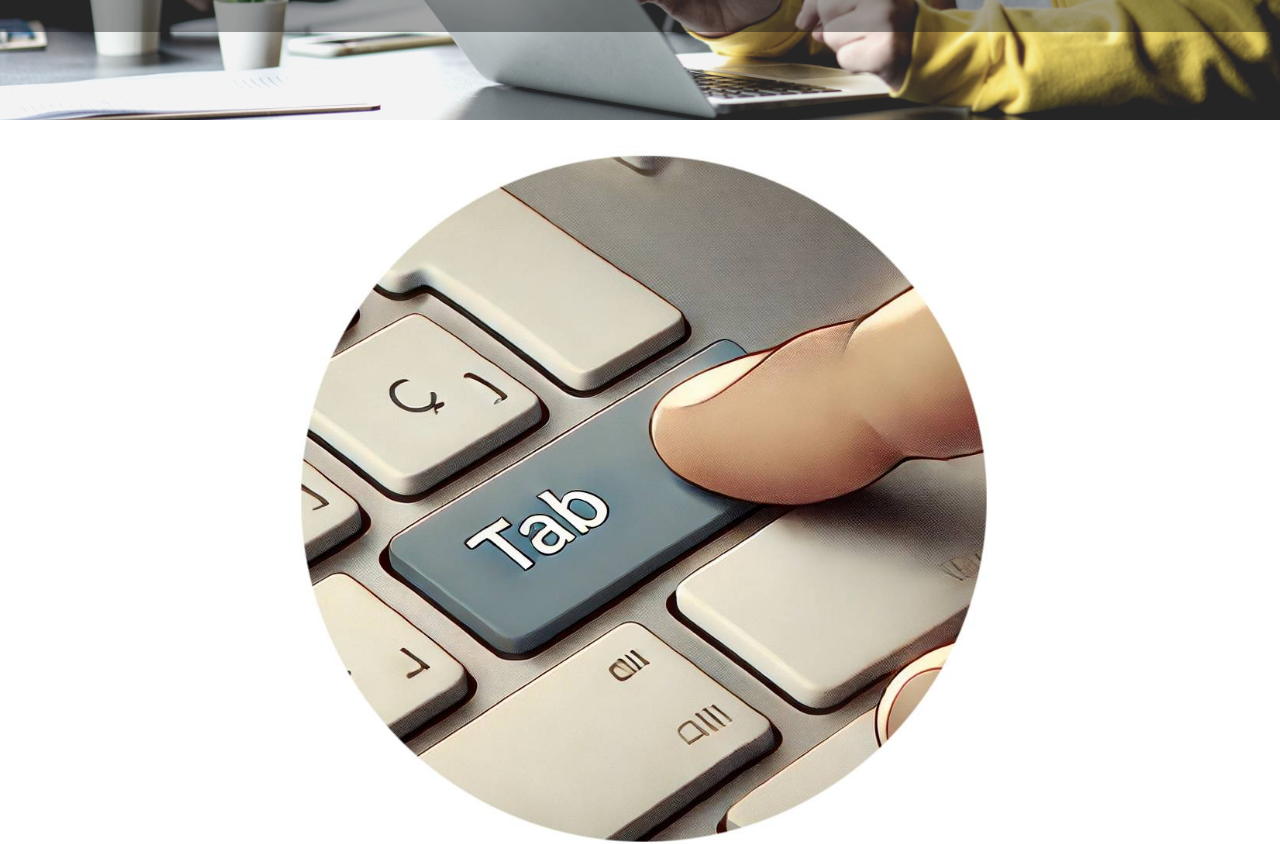
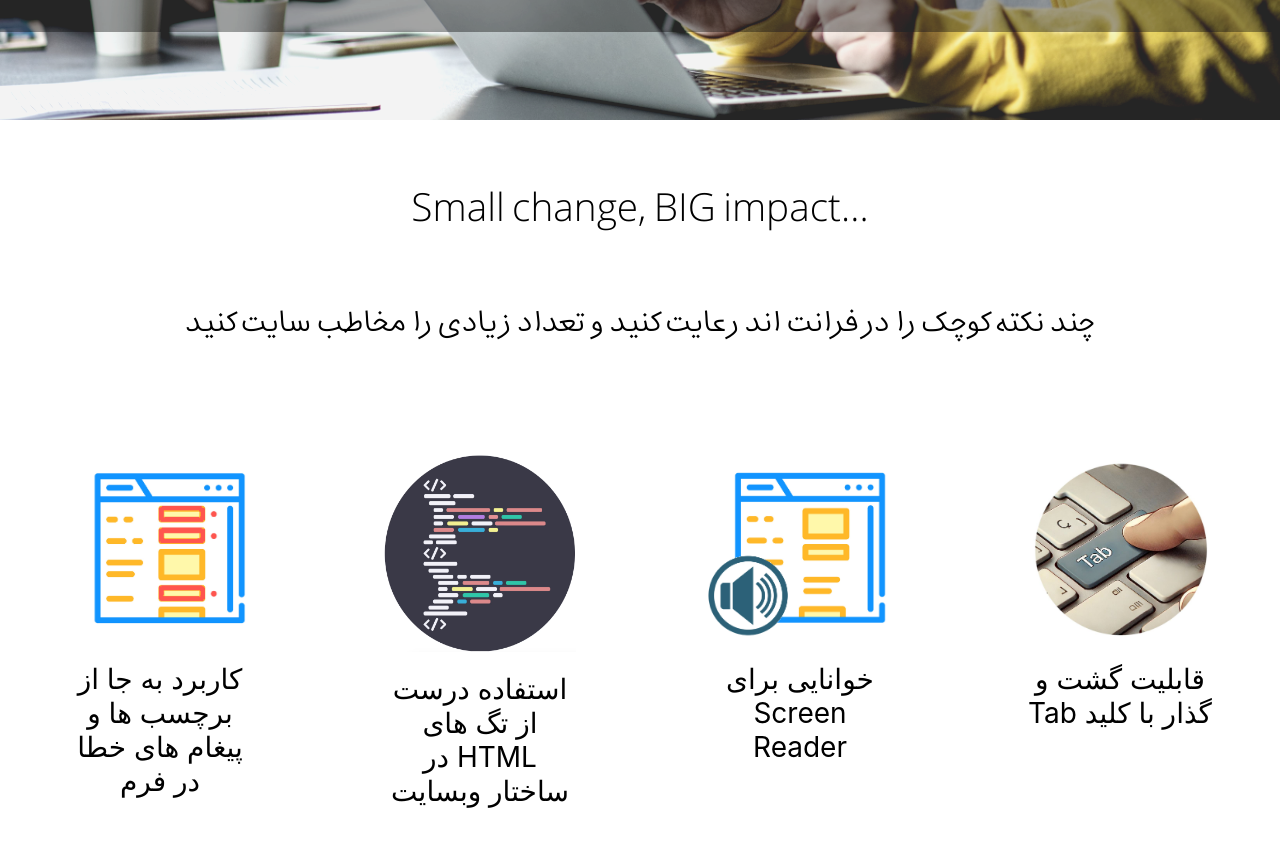
Before and after one commit to boshranabaei/iran-web-a11y, a React (Create React App) app: page / in a window 1280 px wide. Shown: the part 800-1644 px from the top of the page. Built offline with nearby package versions, Linux system fonts and the light colour scheme.

Commit message:
Finished with the home page

```diff
--- a/src/assets/scss/colors.scss
+++ b/src/assets/scss/colors.scss
@@ -1,6 +1,7 @@
 /* background color */
 $header-gray: #DBDDE3;
 $light-blue: #86CCF8;
+$light-gray: #D3D3D3;
 $light-green: #C9D254;
 $light-pink: #EAAECA;
 $shadow: #3F5347;
--- a/src/assets/strings/constantTitles.js
+++ b/src/assets/strings/constantTitles.js
@@ -1,6 +1,8 @@
 module.exports = {
     HOME_P1_1: 'ما طراحان و برنامه نویسانی هستیم که برای "همه" سایت و اپلیکیشن می سازیم.',
     HOME_P1_2:'حتی با تفاوت ها و محدودیت های جسمی/ ذهنی',
+    HOME_P2_1:'Small change, BIG impact...',
+    HOME_P2_2:'چند نکته کوچک را در فرانت اند رعایت کنید و تعداد زیادی را مخاطب سایت کنید',
     HOME_S1:'قابلیت گشت و گذار با کلید Tab',
     HOME_S2:'خوانایی برای Screen Reader',
     HOME_S3:'استفاده درست از تگ های HTML در ساختار وبسایت',
--- a/src/home/home.js
+++ b/src/home/home.js
@@ -1,7 +1,7 @@
 import './home.scss';
 import {
     HOME_P1_1, HOME_P1_2, CHECKLIST_DESIGN, CHECKLIST_PROGRAMMING,
-    HOME_S1, HOME_S2, HOME_S3, HOME_S4
+    HOME_S1, HOME_S2, HOME_S3, HOME_S4, HOME_P2_1, HOME_P2_2
 } from '../assets/strings/constantTitles';
 import homeSum1 from "../assets/img/home-sum-1.jpg";
 import homeSum2 from "../assets/img/home-sum-2.png";
@@ -16,27 +16,32 @@ function Home() {
           <p className="supreme fade-in">{HOME_P1_2}</p>
         </div>
 
-        <div class="home-summary">
+        <p className="main_p">{HOME_P2_1}</p>
+        <p className="main_p">{HOME_P2_2}</p>
+
+        <div className="flex-container">
+          <div className="home-summary">
             <img src={homeSum1} alt="sss"/>
             <div>{HOME_S1}</div>
           </div>
 
-        <div class="home-summary">
+          <div className="home-summary">
             <img src={homeSum2} alt="sss"/>
             <div>{HOME_S2}</div>
           </div>
 
-        <div class="home-summary">
+          <div className="home-summary">
             <img src={homeSum3} alt="sss"/>
             <div>{HOME_S3}</div>
           </div>
 
-        <div class="home-summary">
+          <div className="home-summary">
             <img src={homeSum4} alt="sss"/>
             <div>{HOME_S4}</div>
           </div>
+        </div>
 
-        <div class="flex-container">
+        <div className="flex-container">
           <a href="/" className="checklist"><i className="fa-solid fa-list-check"></i>{CHECKLIST_DESIGN}</a>
           <a href="/" className="checklist"><i className="fa-solid fa-list-check"></i>{CHECKLIST_PROGRAMMING}</a>
         </div>
--- a/src/home/home.scss
+++ b/src/home/home.scss
@@ -16,7 +16,7 @@ div#main_background {
   filter: grayscale(40%) contrast(130%) brightness(95%);
   opacity: 0.85;
   height: 100vh;
-
+  margin-bottom: 30px;
   & p {
     font-family: azhdar-heavy, serif;
     color: #ebf0bb;
@@ -38,14 +38,17 @@ a.checklist {
   border-radius: 10px;
   color: black;
   text-decoration: none;
-  font-size: 170%;
+  font-size: 150%;
   padding: 25px 20px 25px 20px;
-  margin: 15px 10px 15px 10px;
+  margin: 15px 20px 15px 20px;
   &:focus {
     border:  5px solid red;
   }
   & i {
     margin-left: 11px;
+  }
+  &:hover {
+    background-color: $light-gray;
   }
 }
 
@@ -53,13 +56,25 @@ a.checklist {
   flex-direction:column;
 }
 
+.main_p {
+  direction: ltr;
+  font-family: azhdar, serif;
+  font-size: 28px;
+  margin: 25px;
+  text-align: center;
+  &:last-of-type {
+    font-size: 20px;
+    direction: rtl;
+  }
+}
+
 .home-summary {
-  margin-bottom: 20px;
+  margin: 20px 0 10px 0;
   img, div {
     display: block;
     margin-left: auto;
     margin-right: auto;
-    width: 60%;
+    width: 50%;
   }
   div {
     display: block;
@@ -91,7 +106,28 @@ a.checklist {
 
   .flex-container {
     flex-direction: row;
+    flex-wrap: wrap;
     justify-content: center;
     text-align: center;
+    margin: 60px 0 60px 0;
+  }
+
+  .main_p {
+    font-size: 43px;
+    &:last-of-type {
+      font-size: 33px;
+    }
+  }
+
+  .home-summary {
+    flex-basis: 25%;
+    float:right;
+    img, div {
+      width: 60%;
+    }
+    div {
+      font-size: 28px;
+      margin-top: 20px;
+    }
   }
 }
```
Also changed, not shown: src/assets/img/home-sum-3.png, src/assets/img/home-sum-4.png. Lines whose indentation alone changed are shown as unchanged.
